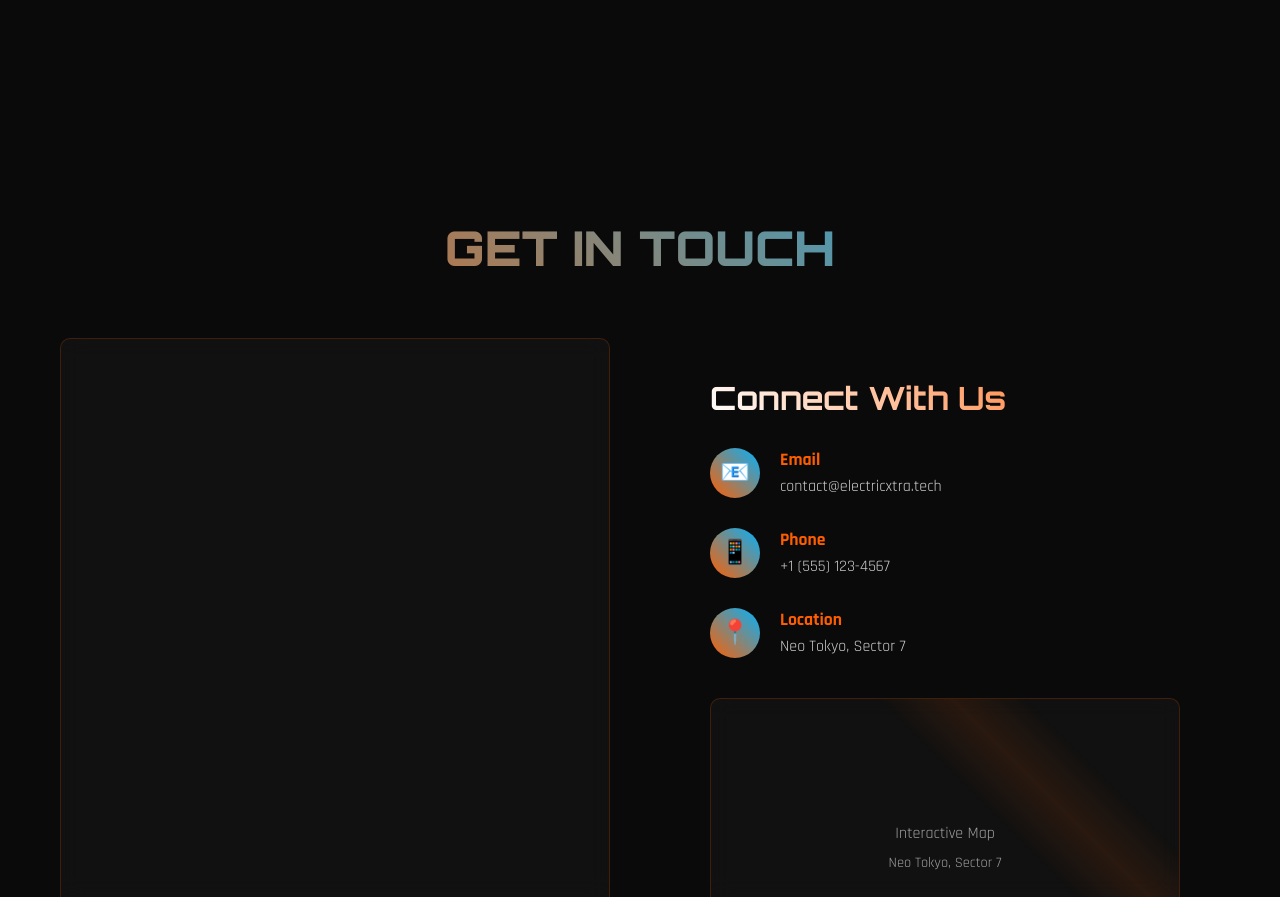
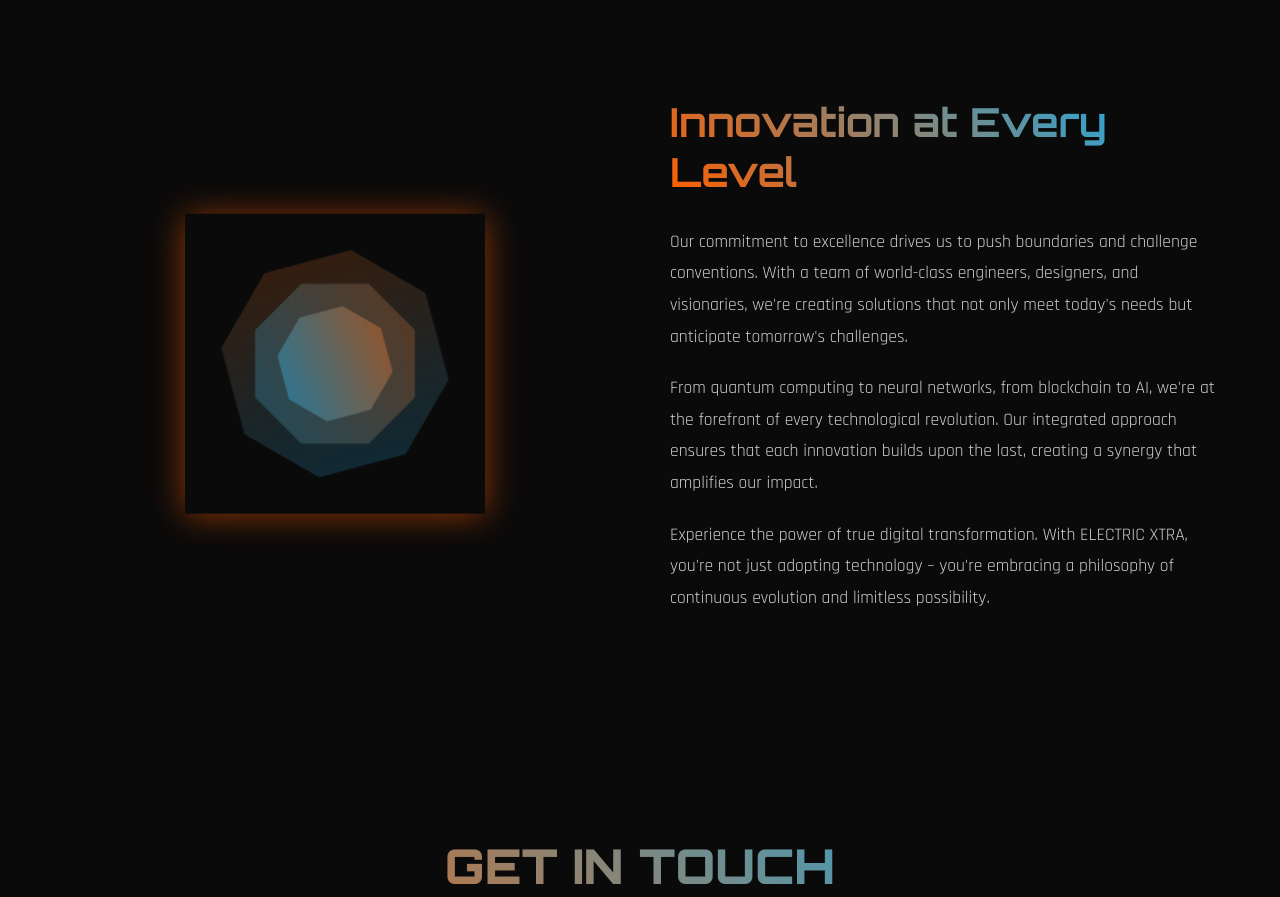
Before and after one commit to maityparthasarathi/ELECTRIC-XTRA, a plain HTML site: page index.html in a window 1280 px wide. Shown: the part 2253-3150 px from the top of the page. Drawn offline with Linux system fonts and the light colour scheme.

Commit message:
Added Second row with reversed layout

```diff
--- a/index.html
+++ b/index.html
@@ -157,6 +157,21 @@ https://templatemo.com/tm-596-electric-xtra
         </div>
 
         <!-- Second row with reversed layout -->
+         <div class="about-content" style="margin-top: 80px;">
+            <div class="about-visual">
+                <div class="about-graphic-alt">
+                    <div class="hexagon"></div>
+                    <div class="hexagon"></div>
+                    <div class="hexagon"></div>
+                </div>
+            </div>
+            <div class="about-text">
+                <h2>Innovation at Every Level</h2>
+                <p>Our commitment to excellence drives us to push boundaries and challenge conventions. With a team of world-class engineers, designers, and visionaries, we're creating solutions that not only meet today's needs but anticipate tomorrow's challenges.</p>
+                <p>From quantum computing to neural networks, from blockchain to AI, we're at the forefront of every technological revolution. Our integrated approach ensures that each innovation builds upon the last, creating a synergy that amplifies our impact.</p>
+                <p>Experience the power of true digital transformation. With ELECTRIC XTRA, you're not just adopting technology – you're embracing a philosophy of continuous evolution and limitless possibility.</p>
+            </div>
+        </div>
 
     </section>
 
```
